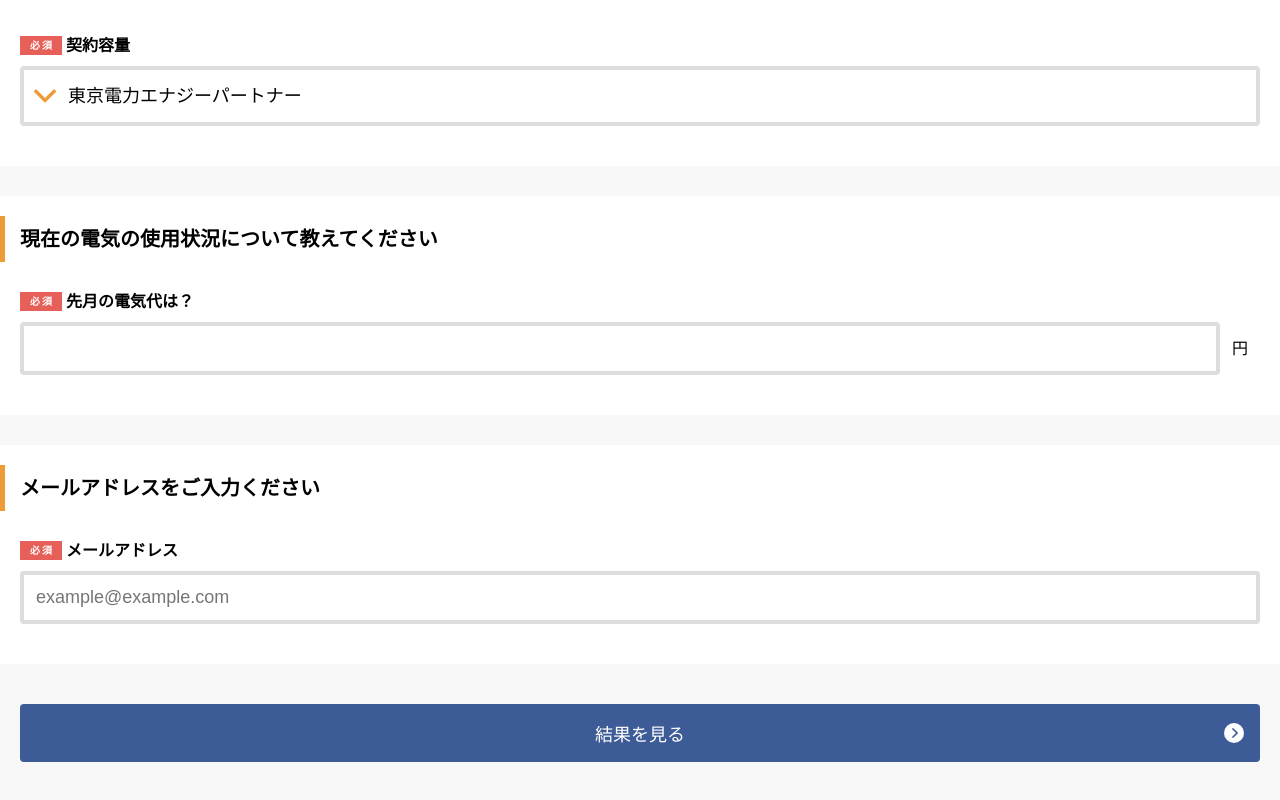
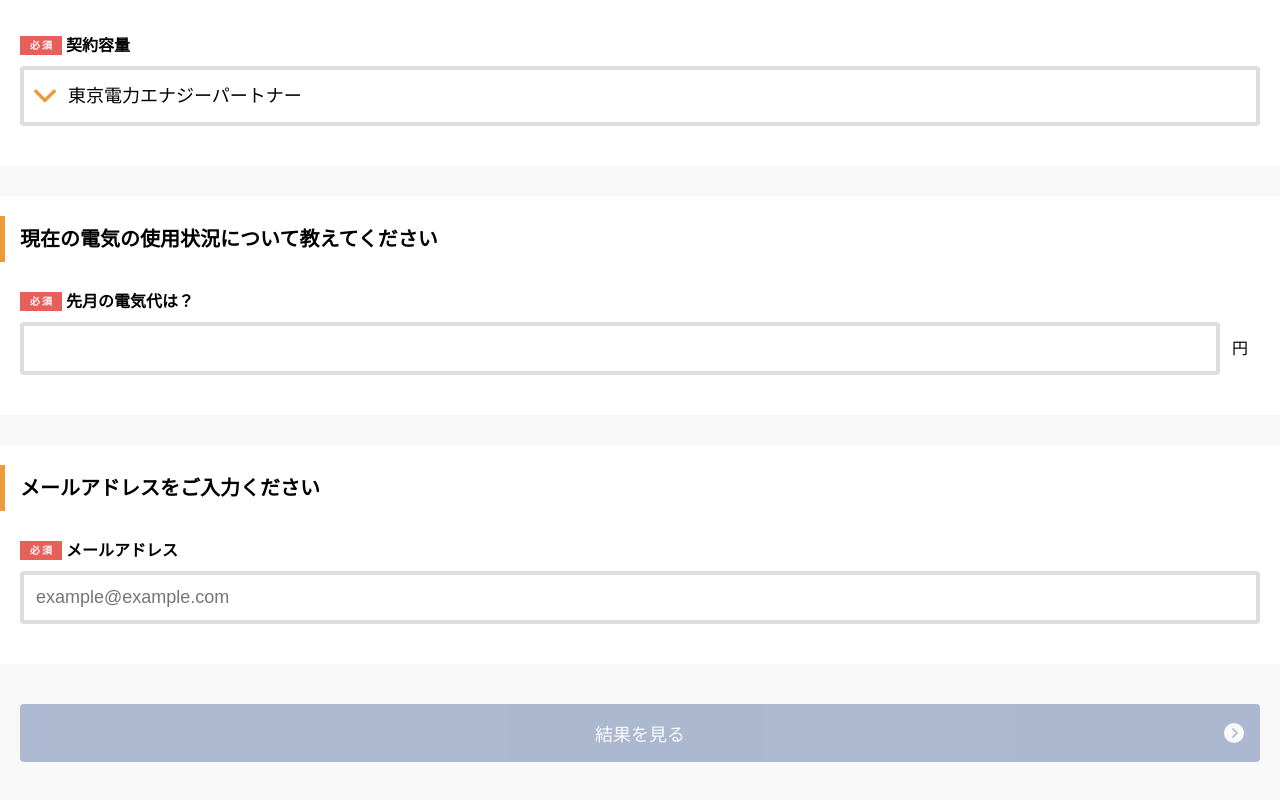
Before and after one commit to enechange/coding-challenge, a React (Create React App) app in the folder frontend_challenge_3/challenges/yuto-ono/: page / in a window 1280 px wide. Shown: the part 731-1531 px from the top of the page. Built offline with nearby package versions, Linux system fonts and the light colour scheme.

Commit message:
送信ボタンdisabled

```diff
--- a/frontend_challenge_3/challenges/yuto-ono/src/components/Submit.module.scss
+++ b/frontend_challenge_3/challenges/yuto-ono/src/components/Submit.module.scss
@@ -31,4 +31,9 @@
   &:hover {
     opacity: 0.8;
   }
+
+  &:disabled {
+    opacity: 0.4;
+    cursor: default;
+  }
 }
--- a/frontend_challenge_3/challenges/yuto-ono/src/components/Submit.tsx
+++ b/frontend_challenge_3/challenges/yuto-ono/src/components/Submit.tsx
@@ -1,7 +1,15 @@
 import styles from "./Submit.module.scss"
 
-const Submit: React.FC = ({ children }) => {
-  return <button type="submit" className={styles.btn}>{children}</button>
+type Props = {
+  disabled?: boolean
+}
+
+const Submit: React.FC<Props> = ({ children, disabled = false }) => {
+  return (
+    <button type="submit" className={styles.btn} disabled={disabled}>
+      {children}
+    </button>
+  )
 }
 
 export default Submit
--- a/frontend_challenge_3/challenges/yuto-ono/src/partials/SubmitSection.tsx
+++ b/frontend_challenge_3/challenges/yuto-ono/src/partials/SubmitSection.tsx
@@ -1,10 +1,13 @@
+import { useFormContext } from "react-hook-form"
 import Submit from "../components/Submit"
 import styles from "./SubmitSection.module.scss"
 
 const SubmitSection: React.FC = () => {
+  const { formState: { isValid } } = useFormContext()
+
   return (
     <div className={styles.section}>
-      <Submit>結果を見る</Submit>
+      <Submit disabled={!isValid}>結果を見る</Submit>
     </div>
   )
 }
```
